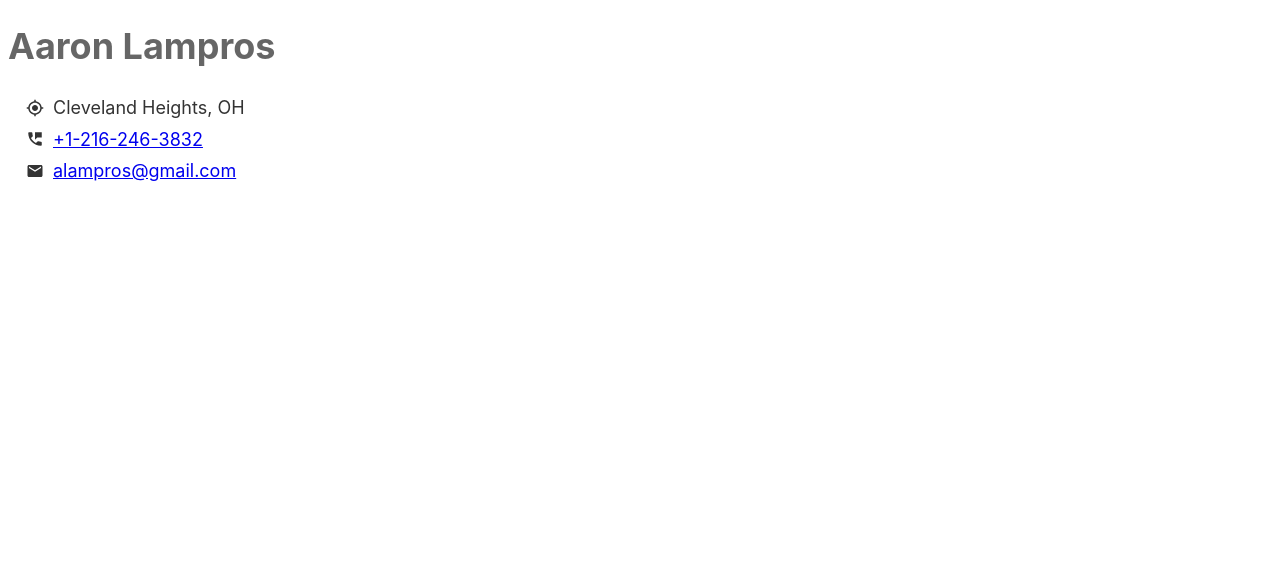
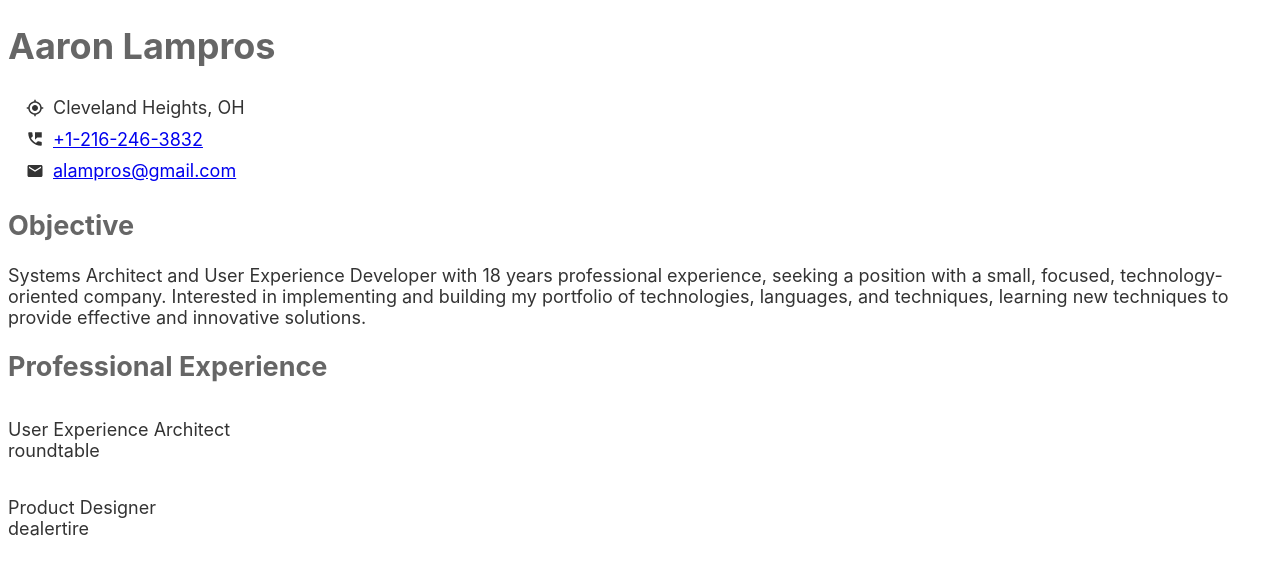
Before and after one commit to alampros/resume, a Gatsby site: page / in a window 1280 px wide. Built offline with nearby package versions, Linux system fonts and the light colour scheme; Gatsby itself is replaced by a stand-in of ours.

Commit message:
WIP on job data schema

```diff
--- a/gatsby-config.js
+++ b/gatsby-config.js
@@ -3,9 +3,6 @@ module.exports = {
     title: 'Aaron Lampros',
   },
   plugins: [
-    'gatsby-plugin-react-helmet',
-    'gatsby-plugin-netlify',
-    'gatsby-plugin-resolve-src',
     {
       resolve: 'gatsby-source-filesystem',
       options: {
@@ -13,6 +10,16 @@ module.exports = {
         path: `${__dirname}/src/`,
       },
     },
+    {
+      resolve: 'gatsby-source-filesystem',
+      options: {
+        name: 'jobs',
+        path: `${__dirname}/src/data/jobs`,
+      },
+    },
+    'gatsby-plugin-react-helmet',
+    'gatsby-plugin-netlify',
+    'gatsby-plugin-resolve-src',
     {
       resolve: 'gatsby-plugin-typescript',
       options: {
--- a/src/components/Header.tsx
+++ b/src/components/Header.tsx
@@ -13,6 +13,7 @@ export default class Header extends React.Component<Props> {
       address,
       phone,
       email,
+      objective,
     } = this.props
     return (
       <header className={styles.root}>
@@ -31,6 +32,8 @@ export default class Header extends React.Component<Props> {
             <a href={`mailto:${email}`}>{email}</a>
           </div>
         </address>
+        <h2>Objective</h2>
+        <div>{objective}</div>
       </header>
     )
   }
--- /dev/null
+++ b/src/components/Job.tsx
@@ -0,0 +1,20 @@
+import * as React from 'react'
+import { IJobDescriptor } from 'data/jobs/Job'
+
+interface Props extends IJobDescriptor {
+}
+
+export default class Job extends React.Component<Props> {
+  render() {
+    const {
+      title,
+      company,
+    } = this.props
+    return (
+      <div style={{ marginTop: '2rem', marginBottom: '2rem' }}>
+        <div>{title}</div>
+        <div>{company}</div>
+      </div>
+    )
+  }
+}
--- /dev/null
+++ b/src/components/Jobs.tsx
@@ -0,0 +1,22 @@
+import * as React from 'react'
+import JobType from 'data/jobs/Job'
+import Job from 'components/Job'
+
+interface Props {
+  jobs: JobType[]
+}
+
+export default class Jobs extends React.Component<Props> {
+  render() {
+    const { jobs } = this.props
+    const $jobs = jobs.map(job => (
+      <Job key={job.title} {...job} />
+    ))
+    return (
+      <div>
+        <h2>Professional Experience</h2>
+        {$jobs}
+      </div>
+    )
+  }
+}
--- /dev/null
+++ b/src/data/jobs/Job.ts
@@ -0,0 +1,24 @@
+interface IDateRange {
+  start: Date
+  end?: Date
+}
+
+export interface IJobDescriptor {
+  title: string
+  company: string
+  date: IDateRange
+  description?: string
+}
+
+export interface IJobConstructorParam extends IJobDescriptor {
+  descriptionId?: string
+}
+
+export default class Job implements IJobDescriptor {
+  constructor(jobDescriptor: IJobConstructorParam) {
+    Object.assign(this, jobDescriptor)
+  }
+  title: string
+  company: string
+  date: IDateRange
+}
--- /dev/null
+++ b/src/data/jobs/index.ts
@@ -0,0 +1,21 @@
+import Job from './Job'
+
+const jobs: Job[] = [
+  new Job({
+    title: 'User Experience Architect',
+    company: 'roundtable',
+    date: {
+      start: new Date('2018-05-14T12:00:00.000Z'),
+    },
+  }),
+  new Job({
+    title: 'Product Designer',
+    company: 'dealertire',
+    date: {
+      start: new Date('2017-11-01T12:00:00.000Z'),
+      end: new Date('2018-05-11T22:00:00.000Z'),
+    },
+  }),
+]
+
+export default jobs
--- a/src/pages/index.tsx
+++ b/src/pages/index.tsx
@@ -2,6 +2,8 @@ import * as React from 'react'
 import ResumeMetadata from 'data/ResumeMetadata'
 import { Helmet } from 'react-helmet'
 import Header from 'components/Header'
+import Jobs from 'components/Jobs'
+import jobs from 'data/jobs'
 
 export default class IndexPage extends React.Component {
   render() {
@@ -31,6 +33,7 @@ export default class IndexPage extends React.Component {
           <meta name="twitter:creator" content="@alampros" />
         </Helmet>
         <Header {...ResumeMetadata} />
+        <Jobs jobs={jobs} />
       </main>
     )
   }
--- a/tsconfig.json
+++ b/tsconfig.json
@@ -2,7 +2,7 @@
   "compilerOptions": {
     "target": "esnext",
     "module": "commonjs",
-    "lib": [ "es6", "dom", "es2017" ],
+    "lib": [ "es6", "dom", "es2015", "es2017" ],
     "allowSyntheticDefaultImports": true,
     "allowJs": true,
     "jsx": "react",
```
